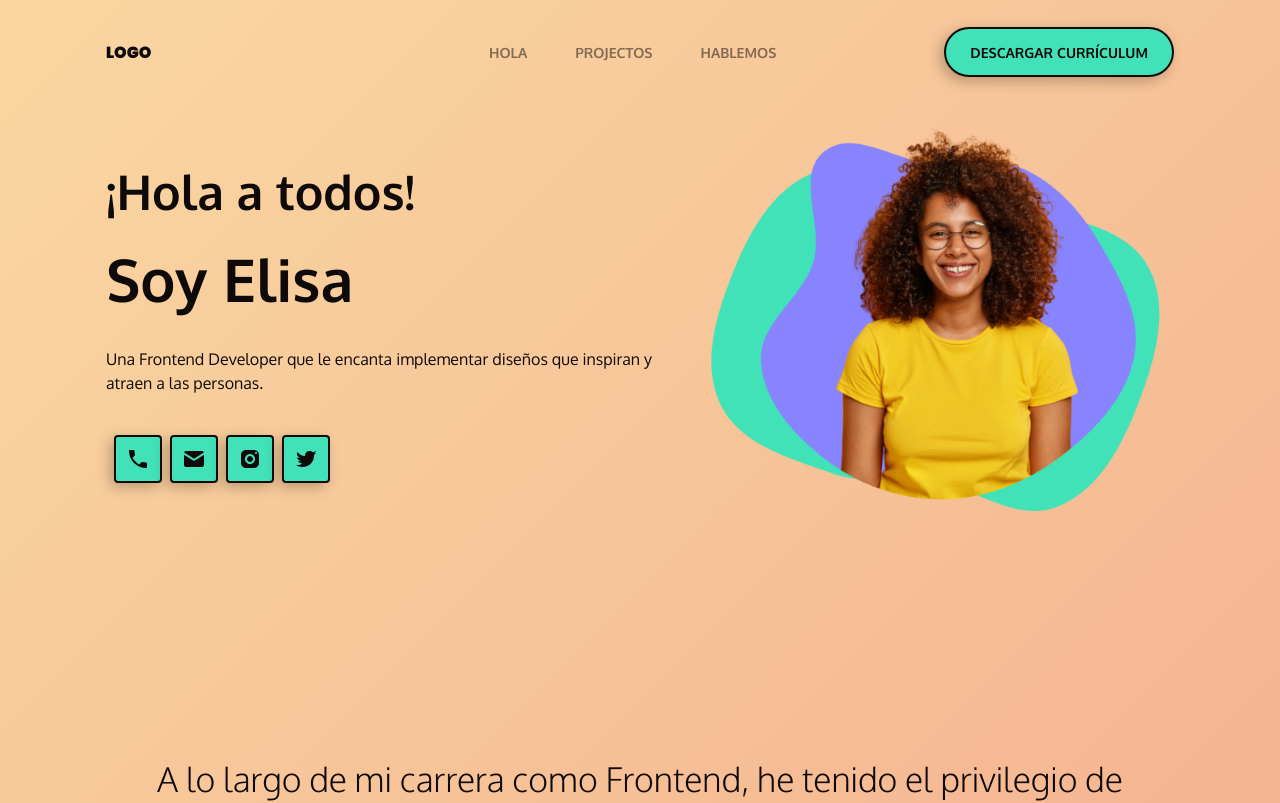
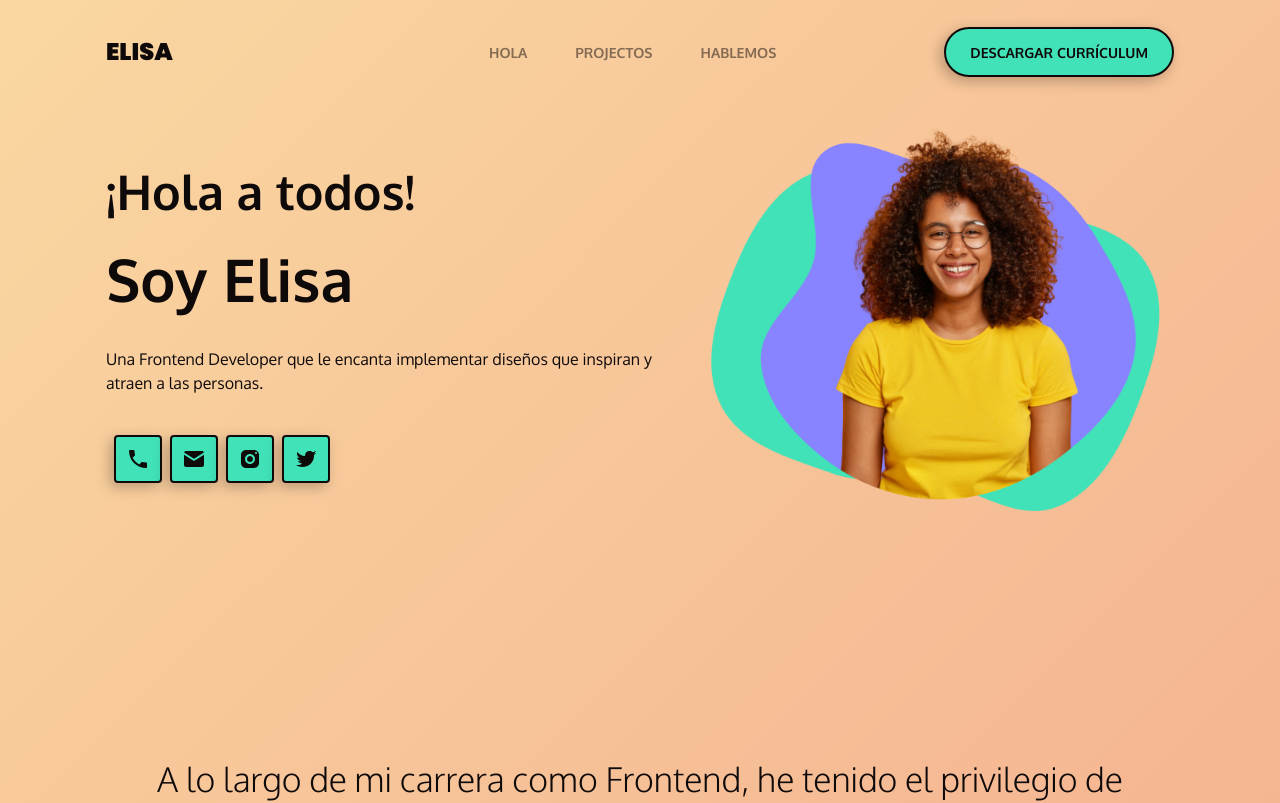
Before and after one commit to carlossantesp/portafolio-elisa, a Next.js app: page / in a window 1280 px wide. Shown: the top 803 px of the page. Built offline with nearby package versions, Linux system fonts and the light colour scheme.

Commit message:
Fix: Size del logo y cambiando el nombre del logo por ELISA

```diff
--- a/components/Logo/Logo.module.css
+++ b/components/Logo/Logo.module.css
@@ -1,7 +1,7 @@
 .logo {
   font-family: var(--fontLogo);
   font-weight: var(--logoBold);
-  font-style: 1.5rem;
+  font-size: var(--sizeH5);
   padding: 0;
   margin: 0;
   cursor: pointer;
--- a/components/Logo/index.js
+++ b/components/Logo/index.js
@@ -1,7 +1,7 @@
 import styles from "./Logo.module.css";
 import { Link, animateScroll as scroll } from "react-scroll";
 
-const nameLogo = "LOGO";
+const nameLogo = "ELISA";
 
 export default function Logo() {
   const toggleHome = () => {
```
